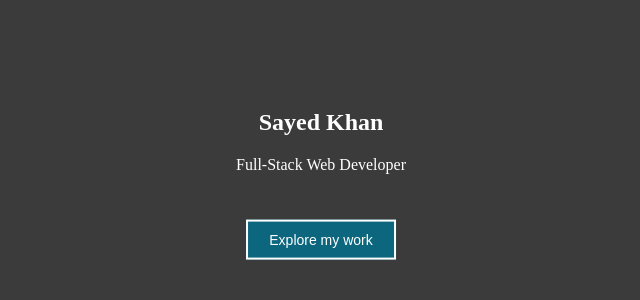
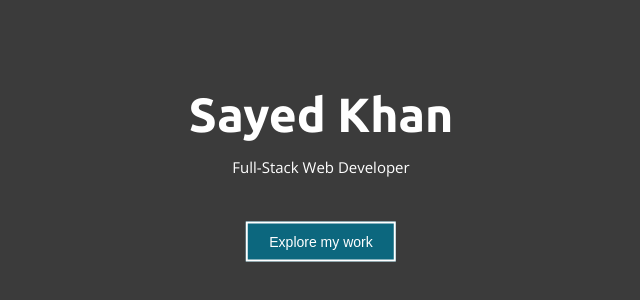
Before and after one commit to arsalonk/portfolio, a plain HTML site: page index.html in a window 1280 px wide. Shown: the part 226-526 px from the top of the page, without its empty margins (319-959 px from the left). Drawn offline with nearby package versions, Linux system fonts and the light colour scheme.

Commit message:
changed font style

```diff
--- a/index.html
+++ b/index.html
@@ -9,7 +9,7 @@
   <link rel="stylesheet" href="https://cdnjs.cloudflare.com/ajax/libs/font-awesome/4.7.0/css/font-awesome.min.css">
   <link rel="stylesheet" type="text/css" href="styles/index.css" />
   <link rel="shortcut icon" type="image/x-icon" href="images/comp.ico" />
-
+  <link href="https://fonts.googleapis.com/css?family=Open+Sans|Ubuntu:700" rel="stylesheet">
 </head>
 
 <body>
@@ -25,7 +25,7 @@
     <section role="region" id="Home" class="home page">
       <div class="home-content">
         <h1 class="home-text">Sayed Khan</h1>
-        <p class="home-text">Full-Stack Web Developer</p>
+        <p>Full-Stack Web Developer</p>
         <button class="home-button">
           <span>Explore my work</span>
         </button>
--- a/styles/index.css
+++ b/styles/index.css
@@ -1,5 +1,9 @@
 * {
   box-sizing: border-box
+}
+
+*:focus {
+  outline: none;
 }
 
 body {
@@ -7,7 +11,10 @@ body {
   margin: 0 auto;
   text-align: center;
   min-height: 100vh;
+  Font-Family: 'Open Sans', Sans-Serif;
+  Font-Size: 15px;
 }
+
 
 .contacts {
   margin: 80px auto 0 auto;
@@ -15,6 +22,7 @@ body {
 
 .contacts p {
   margin: 0;
+  color: white;
 }
 
 .contacts a {
@@ -36,11 +44,6 @@ body {
   top: 50%;
   left: 50%;
   transform: translate(-50%, -50%);
-}
-
-.contact form {
-  /* margin: auto; */
-  /* min-width: 400px; */
 }
 
 .container {
@@ -120,6 +123,12 @@ body {
   transform: translate(-50%, -50%);
 }
 
+.home-text {
+  Font-Family: 'Ubuntu', Sans-Serif;
+  Font-Size: 48px;
+  margin: 0;
+}
+
 .message {
   height: 200px;
 }
@@ -130,6 +139,10 @@ body {
   border: 1px solid rgb(59, 59, 59);
   background-color: rgb(59, 59, 59);
   margin: 10px 10px 0 0;
+}
+
+.nav-button:hover, .nav-home:hover {
+  color: white;
 }
 
 .page {
```
